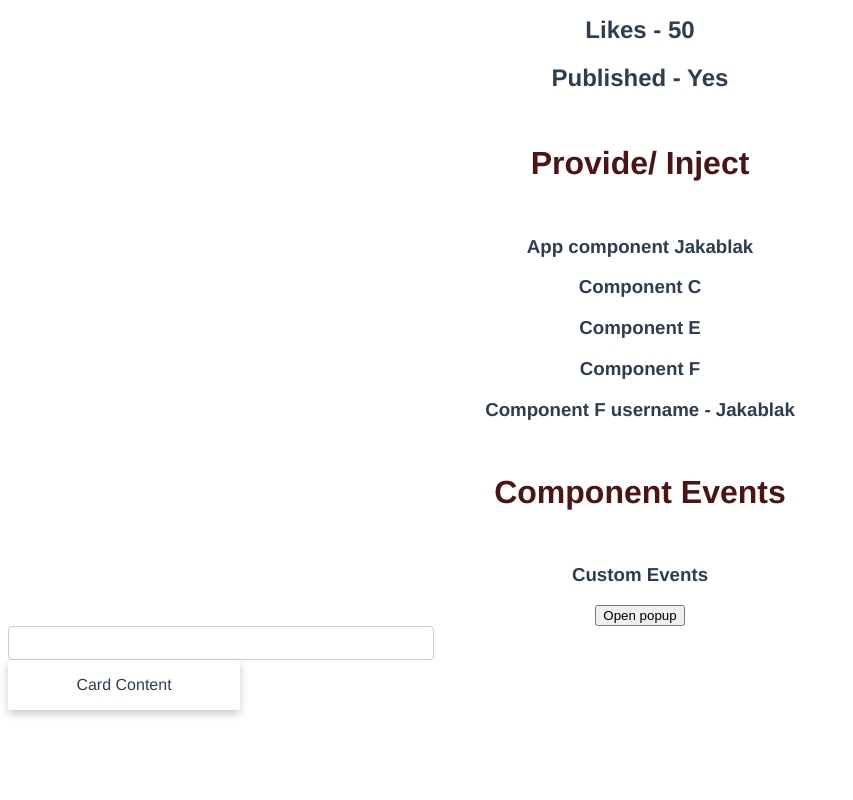
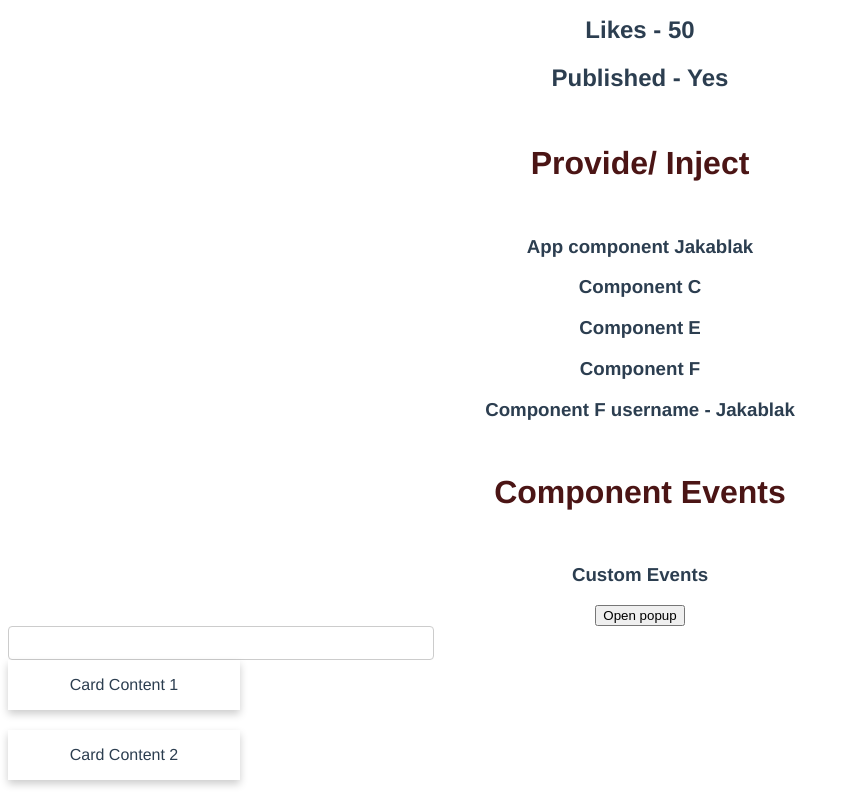
Before and after one commit to PeterOsoo/vue-js, a Vue app in the folder vue-components/: page / in a window 1280 px wide. Shown: the part 530-1330 px from the top of the page, without its empty margins (0-853 px from the left). Before the commit the page ends 1260 px from the top, so only its background shows below. Built offline with nearby package versions, Linux system fonts and the light colour scheme.

Commit message:
add props

```diff
--- a/vue-components/src/App.vue
+++ b/vue-components/src/App.vue
@@ -20,8 +20,11 @@
   <div class="center">
     <Input v-model="username" />
   </div>
+
+  <!-- Slots -->
   <div class="center">
-    <Card />
+    <Card content="Card Content 1" />
+    <Card content="Card Content 2" />
   </div>
 </template>
 
--- a/vue-components/src/components/Card.vue
+++ b/vue-components/src/components/Card.vue
@@ -1,10 +1,11 @@
 <template>
-  <div class="card">Card Content</div>
+  <div class="card">{{ content }}</div>
 </template>
 
 <script>
 export default {
   name: "Card",
+  props: ["content"],
 };
 </script>
 
```
